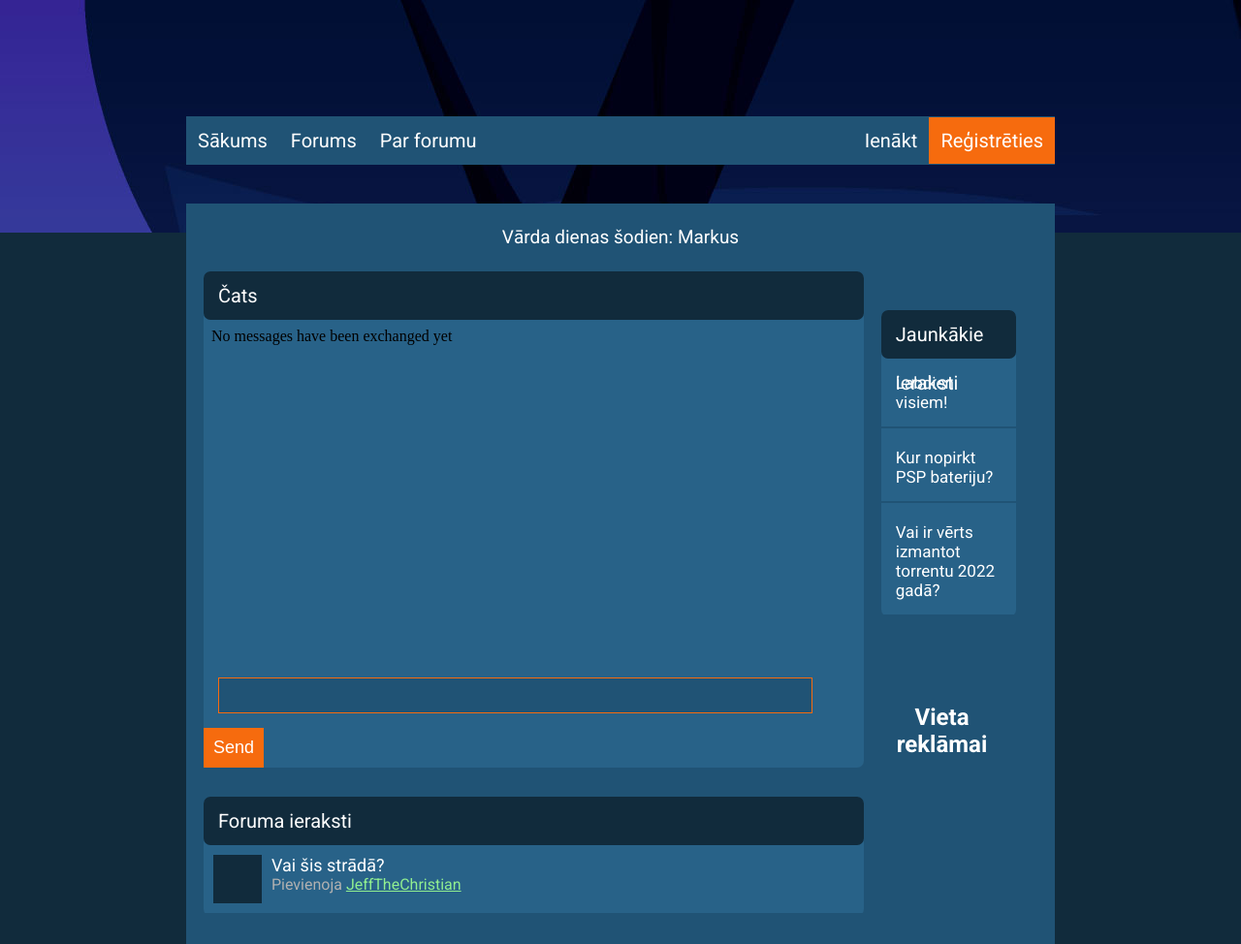
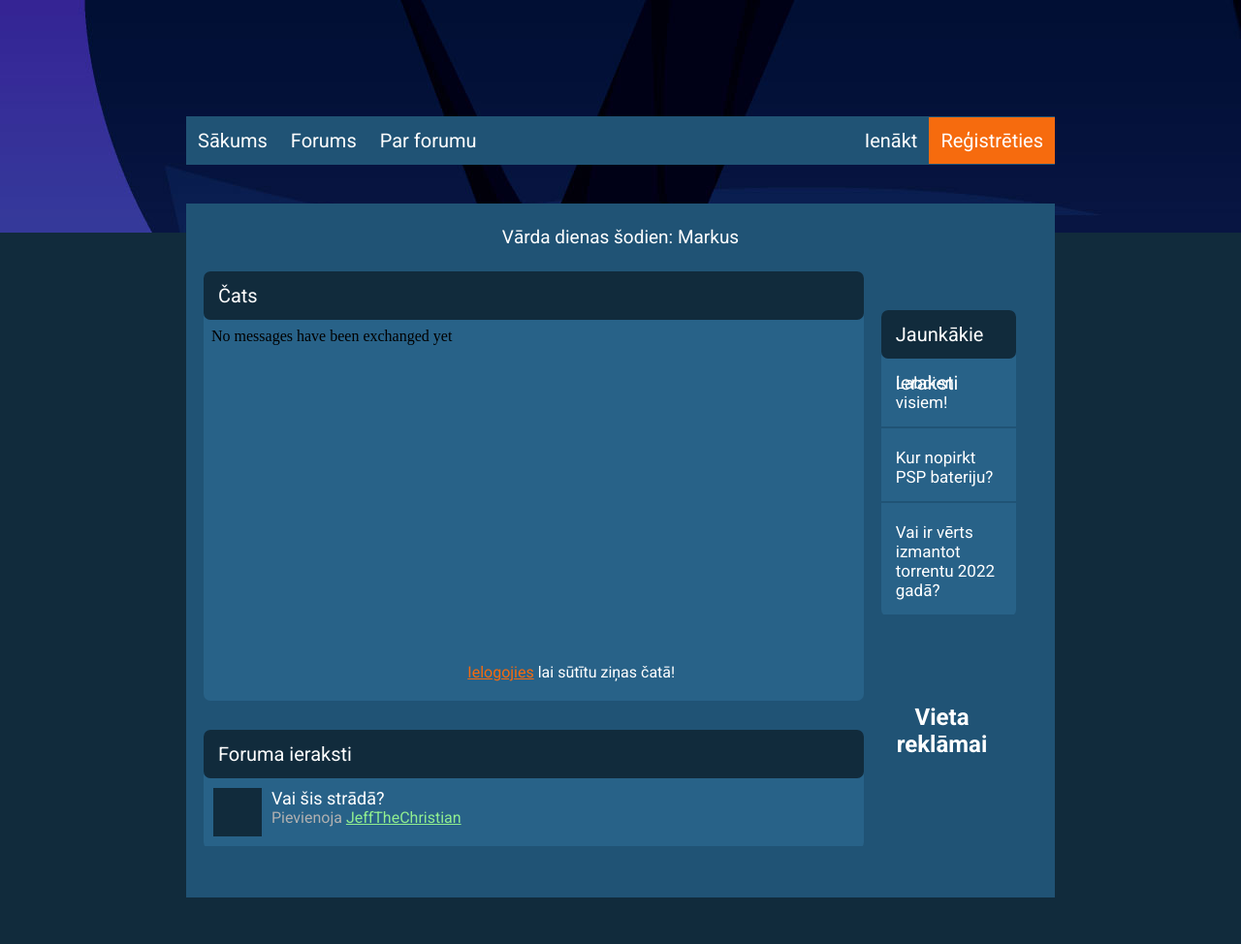
Before and after one commit to markus-laskovskisbrangals/ILL, a PHP site: page / in a window 1280 px wide. Shown: the top 974 px of the page at 97% size. After the commit the page ends 926 px from the top, so only its background shows below. Run offline with PHP 8.4, Linux system fonts and the light colour scheme; data comes from the database, SQL or seed files in the repository; data that the repository does not hold is empty; some libraries are stand-ins or nearby versions.

Commit message:
Deed login check for chat

```diff
--- a/index.php
+++ b/index.php
@@ -25,10 +25,16 @@
                     <div class="widget-body">
                         <iframe src="Page1.php" width="100%" height="350" scrolling="yes" frameBorder="0"></iframe>
                         <div class="message-input">
+                            <?php if(isset($_SESSION['is-logged-in'])): ?>
                             <form method="POST" action="Page2.php">
                                 <input type="textarea" name = "chat-input" autocomplete="off"/>
                                 <button type="submit" name="send-message"/>Send</button>
                             </form>
+                            <?php else: ?>
+                                <div class="login-alert">
+                                    <p><a href="login.php">Ielogojies</a> lai sūtītu ziņas čatā!</p>
+                                </div>
+                            <?php endif; ?>
                         </div>
                     </div>
                 </div>
--- a/stylesheets/style.css
+++ b/stylesheets/style.css
@@ -420,3 +420,18 @@ body{
 .comment-content p{
     color: var(--text-color);
 }
+
+.login-alert{
+    text-align: center;
+    display: inline-block;
+    margin-bottom: 20px;
+    margin-left: 40%;
+}
+
+.login-alert a{
+    color: var(--accent-color);
+}
+
+.login-alert p{
+    color: var(--text-color);
+}
```
